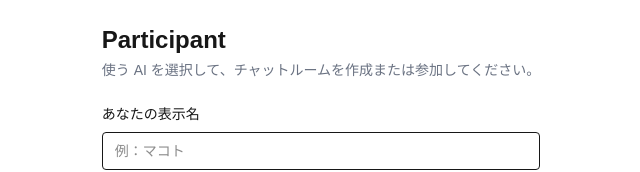
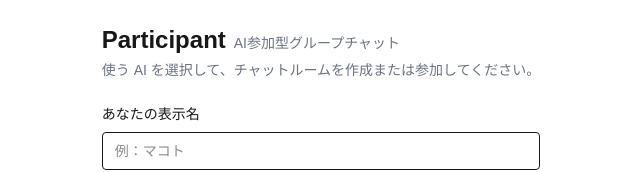
Before and after one commit to amhd0602/participant-chat, a Next.js app: page / in a window 1280 px wide. Shown: the top 172 px of the page, without its empty margins (319-959 px from the left). Built offline with nearby package versions, Linux system fonts and the light colour scheme; no server answers.

Commit message:
Add subtitle label next to Participant heading on home page

```diff
--- a/src/app/page.tsx
+++ b/src/app/page.tsx
@@ -124,7 +124,10 @@ export default function HomePage() {
   return (
     <main className="mx-auto flex min-h-screen max-w-xl flex-col justify-center gap-6 p-6">
       <div>
-        <h1 className="text-2xl font-bold">Participant</h1>
+        <div className="flex flex-wrap items-baseline gap-2">
+          <h1 className="text-2xl font-bold">Participant</h1>
+          <span className="text-sm font-normal text-gray-500">AI参加型グループチャット</span>
+        </div>
         <p className="mt-1 text-sm text-gray-500">
           使う AI を選択して、チャットルームを作成または参加してください。
         </p>
```
